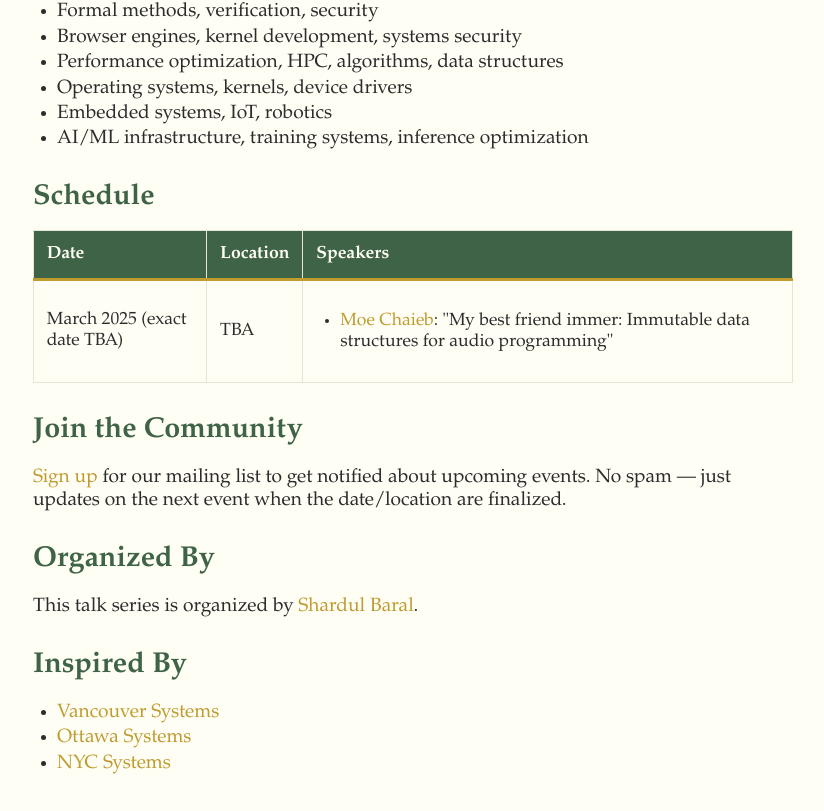
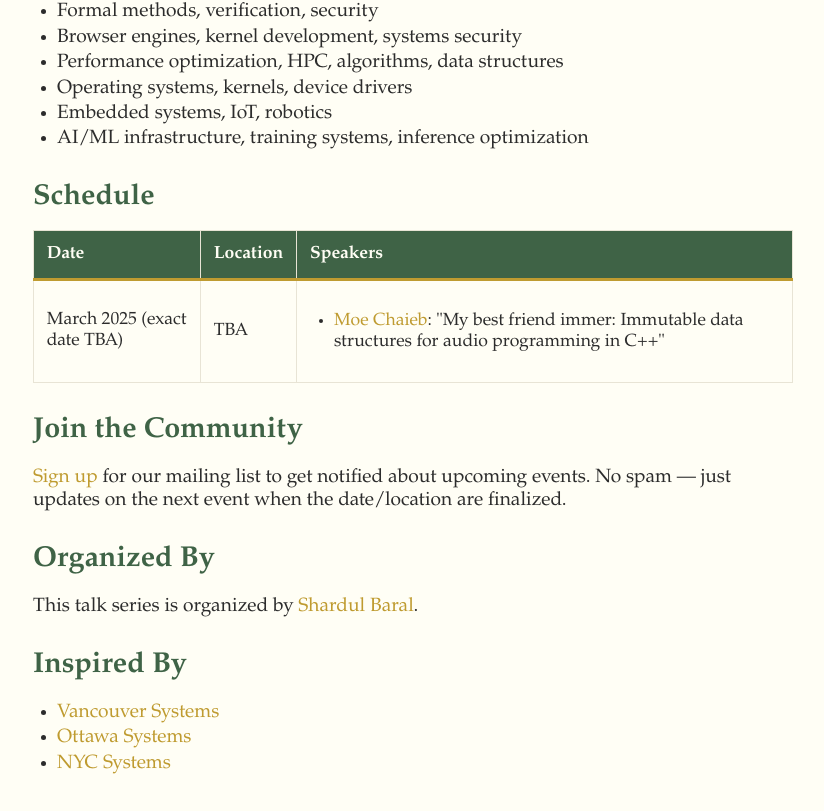
Before and after one commit to shardulbee/montreal.systems, a plain HTML site: page index.html in a window 1280 px wide. Shown: the part 593-1404 px from the top of the page, without its empty margins (227-1051 px from the left). Drawn offline with Linux system fonts and the light colour scheme.

Commit message:
Update Moe's title

```diff
--- a/index.html
+++ b/index.html
@@ -200,8 +200,7 @@
                             <td>
                                 <ul>
                                     <li><a href="https://timeoff.audio/about">Moe Chaieb</a>: "My best friend immer:
-                                        Immutable data structures for audio
-                                        programming"</li>
+                                        Immutable data structures for audio programming in C++"</li>
                                 </ul>
                             </td>
                         </tr>
```
